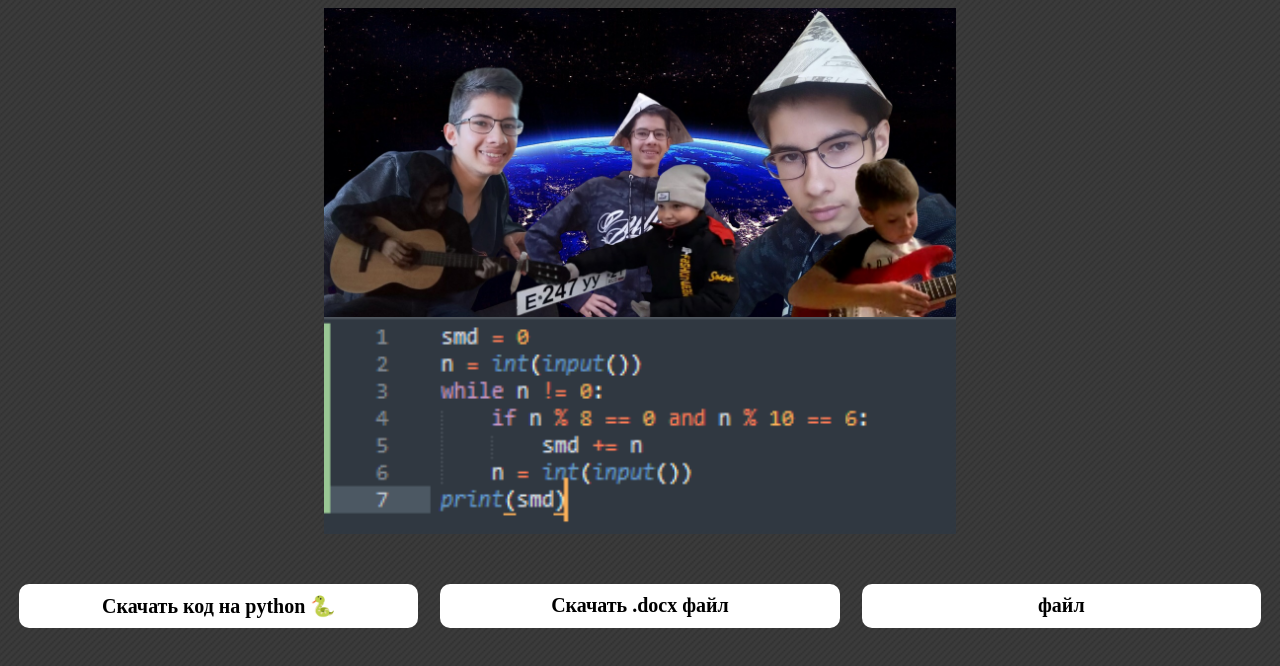
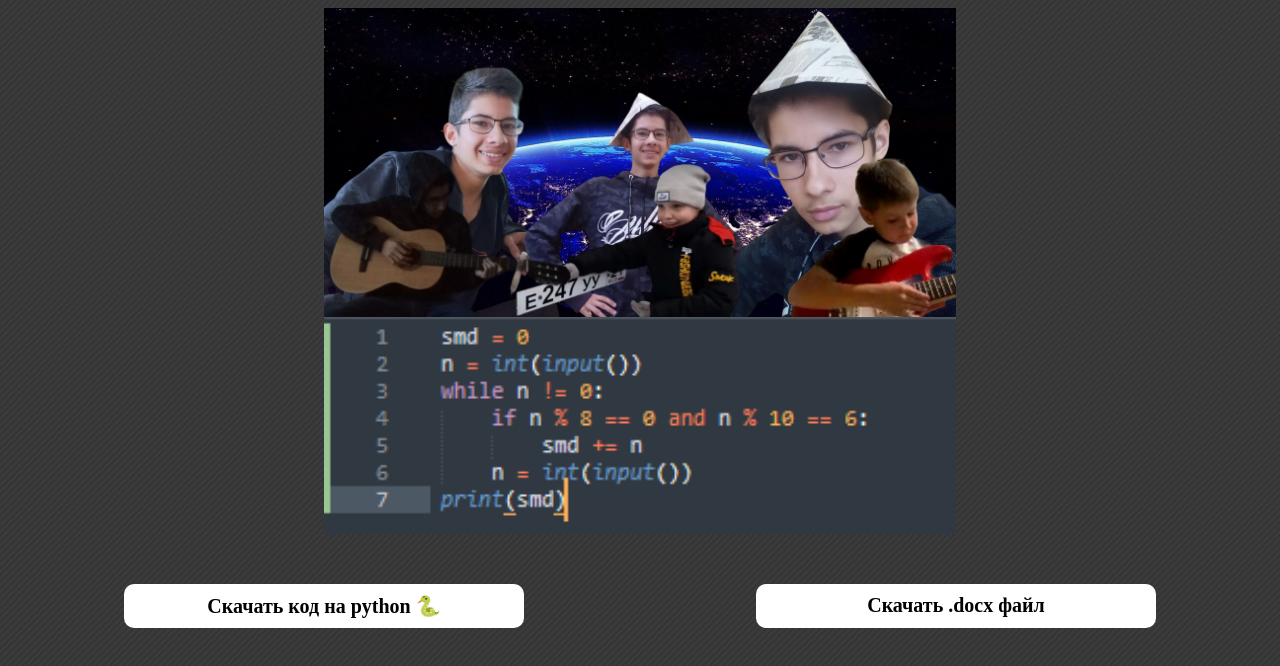
Before and after one commit to scode18/Informatika, a plain HTML site: page index.html in a window 1280 px wide. Drawn offline with Linux system fonts and the light colour scheme.

Commit message:
Update index.html

```diff
--- a/index.html
+++ b/index.html
@@ -37,7 +37,6 @@
 	<div class="links">
 		<a href="main.py" download="">Скачать код на python 🐍</a>
 		<a href="14.docx" download="">Скачать .docx файл</a>
-		<a href="tmp.html">файл</a>
 	</div>
 </body>
 </html>
```
